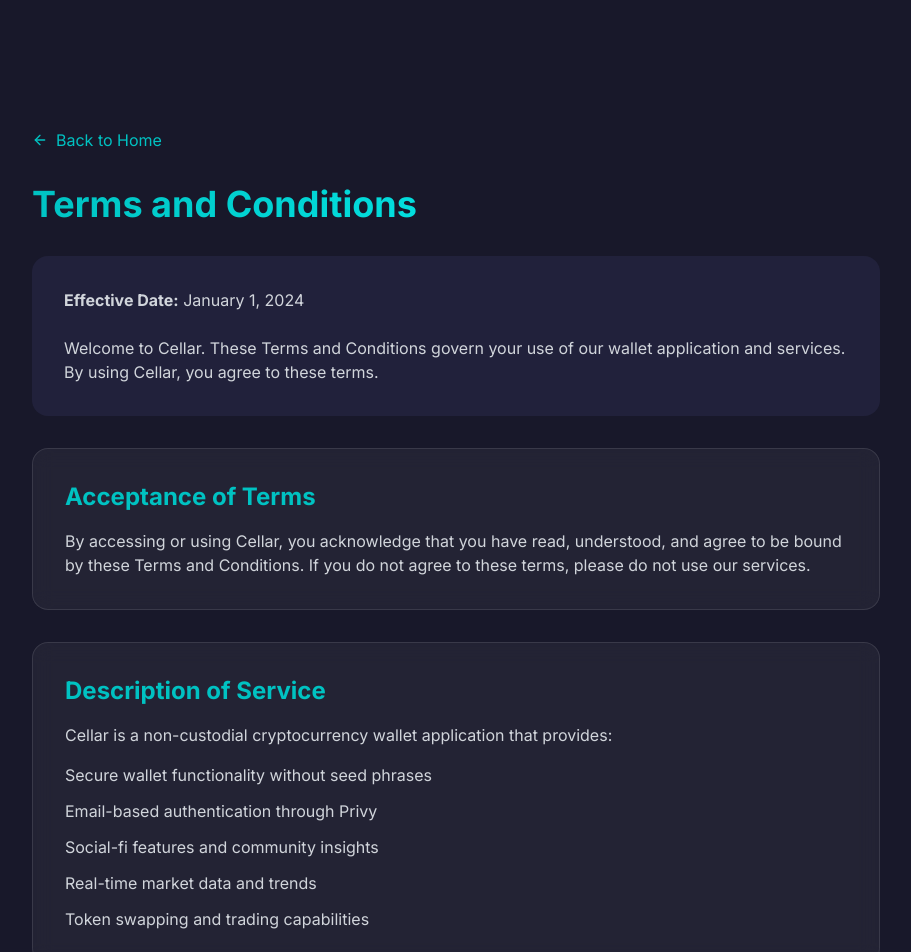
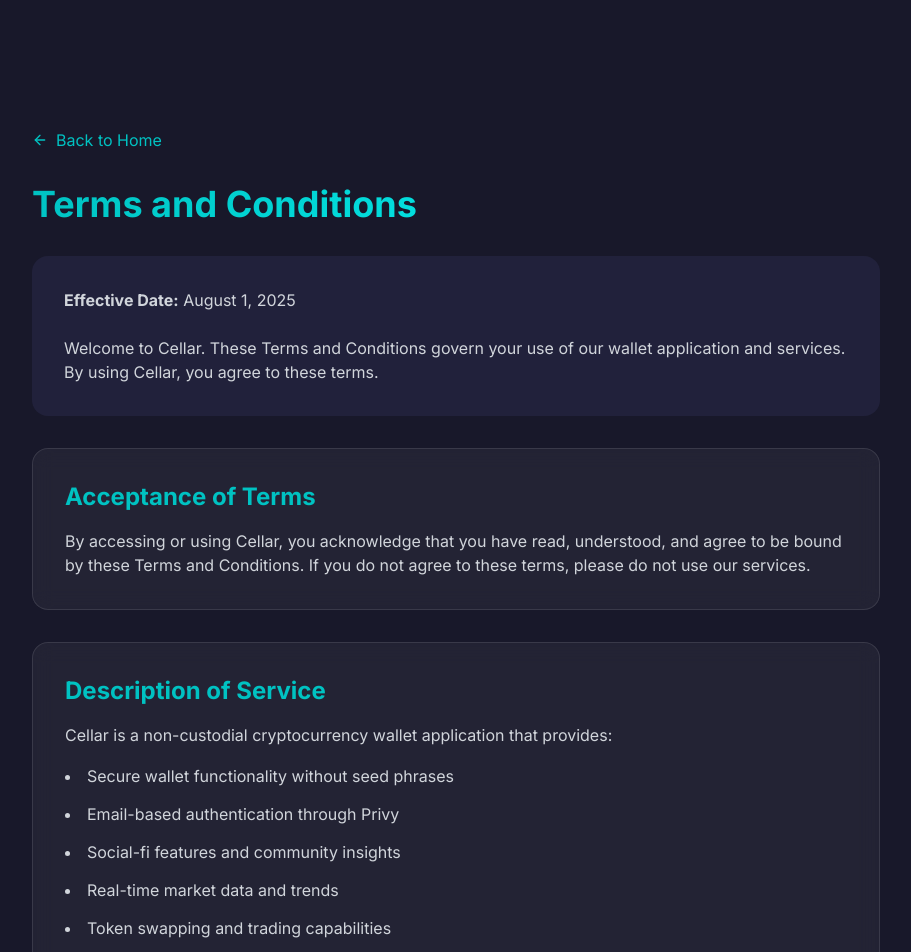
Before and after one commit to cellarfi/cellar-landing-page, a React (Vite) app: page /terms in a window 1280 px wide. Shown: the top 952 px of the page, without its empty margins (184-1095 px from the left). Built offline with nearby package versions, Linux system fonts and the light colour scheme.

Commit message:
feat: fix policies

```diff
--- a/src/components/footer.tsx
+++ b/src/components/footer.tsx
@@ -147,22 +147,22 @@ export default function Footer() {
                   Terms of Service
                 </Link>
               </li>
-              <li>
+              {/* <li>
                 <a
                   href='#'
                   className='text-gray-400 hover:text-white transition-colors duration-300'
                 >
                   Cookie Policy
                 </a>
-              </li>
-              <li>
+              </li> */}
+              {/* <li>
                 <a
                   href='#'
                   className='text-gray-400 hover:text-white transition-colors duration-300'
                 >
                   Disclaimer
                 </a>
-              </li>
+              </li> */}
             </ul>
           </div>
         </div>
--- a/src/pages/privacy.tsx
+++ b/src/pages/privacy.tsx
@@ -76,7 +76,6 @@ export default function Privacy() {
         'Request correction of inaccurate data',
         'Delete your account and associated data',
         'Opt-out of non-essential communications',
-        'Export your wallet data',
       ],
     },
   ]
@@ -103,7 +102,7 @@ export default function Privacy() {
 
           <div className='bg-cellar-navy-light rounded-2xl p-8 mb-8'>
             <p className='text-gray-300 mb-6'>
-              <strong>Effective Date:</strong> January 1, 2024
+              <strong>Effective Date:</strong> August 1, 2025
             </p>
             <p className='text-gray-300'>
               At Cellar, we are committed to protecting your privacy and
--- a/src/pages/terms.tsx
+++ b/src/pages/terms.tsx
@@ -89,7 +89,7 @@ export default function Terms() {
 
           <div className='bg-cellar-navy-light rounded-2xl p-8 mb-8'>
             <p className='text-gray-300 mb-6'>
-              <strong>Effective Date:</strong> January 1, 2024
+              <strong>Effective Date:</strong> August 1, 2025
             </p>
             <p className='text-gray-300'>
               Welcome to Cellar. These Terms and Conditions govern your use of
@@ -117,9 +117,11 @@ export default function Terms() {
                   <p className='text-gray-300 mb-4'>{section.description}</p>
                 )}
                 {section.list && (
-                  <ul className='space-y-3 text-gray-300'>
+                  <ul className='space-y-3 text-gray-300 list-disc list-inside'>
                     {section.list.map((item, itemIndex) => (
-                      <li key={itemIndex}>{item}</li>
+                      <li key={itemIndex} className='leading-relaxed'>
+                        {item}
+                      </li>
                     ))}
                   </ul>
                 )}
```
